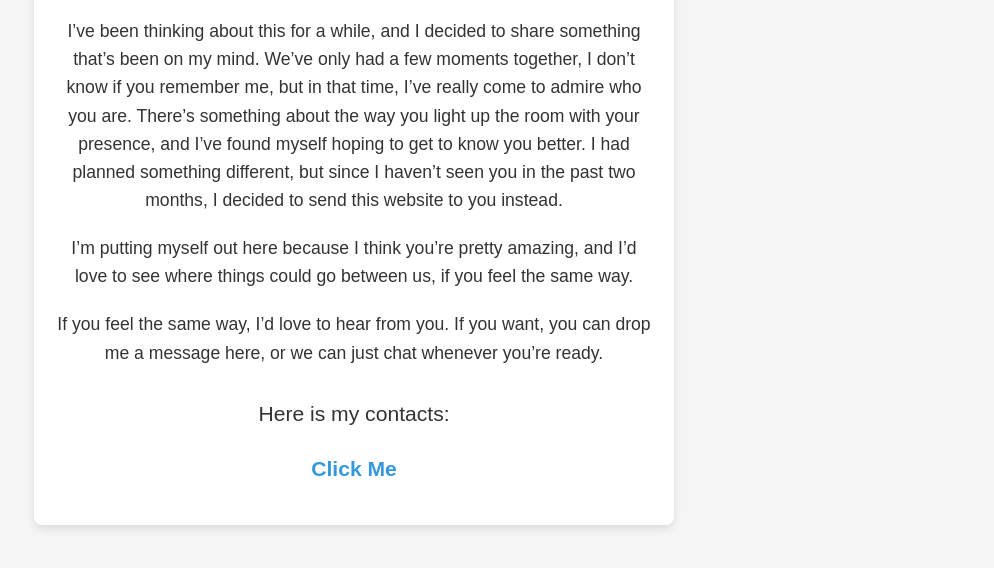
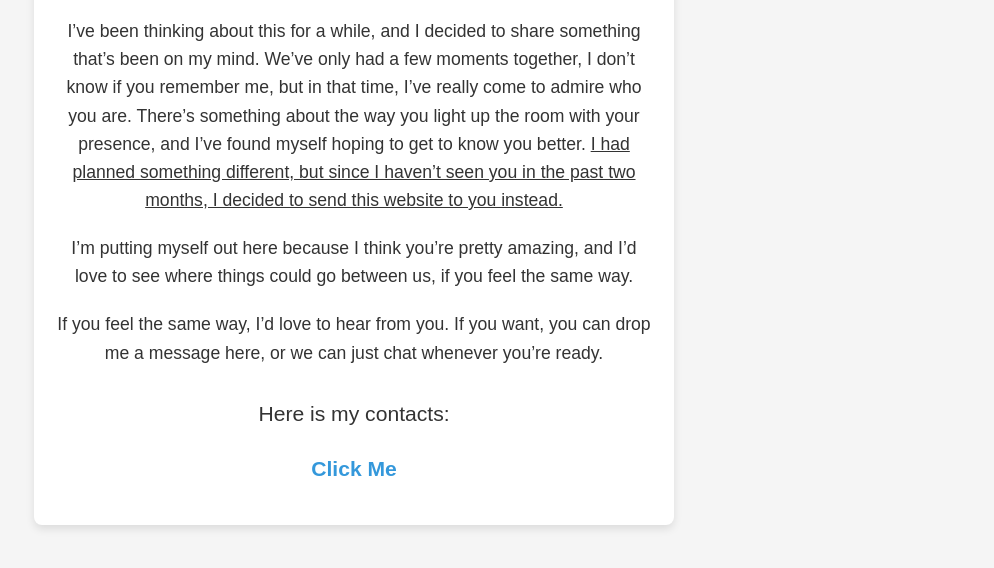
Before and after one commit to evenidontknowphysics/Bhawna-, a plain HTML site: page 6.html in a window 1280 px wide. Shown: the part 178-746 px from the top of the page, without its empty margins (286-1280 px from the left). Drawn offline with Linux system fonts and the light colour scheme.

Commit message:
Update 6.html

```diff
--- a/6.html
+++ b/6.html
@@ -90,7 +90,7 @@
         <h1>Hey Bhawna,</h1>
         <p>
             I’ve been thinking about this for a while, and I decided to share something that’s been on my mind. We’ve only had a few moments together, I don’t know if you remember me, but in that time, I’ve really come to admire who you are. There’s something about the way you light up the room with your presence, and I’ve found myself hoping to get to know you better.
-            I had planned something different, but since I haven’t seen you in the past two months, I decided to send this website to you instead.
+            <u> I had planned something different, but since I haven’t seen you in the past two months, I decided to send this website to you instead. </u>
 
         </p>
         <p>
```
